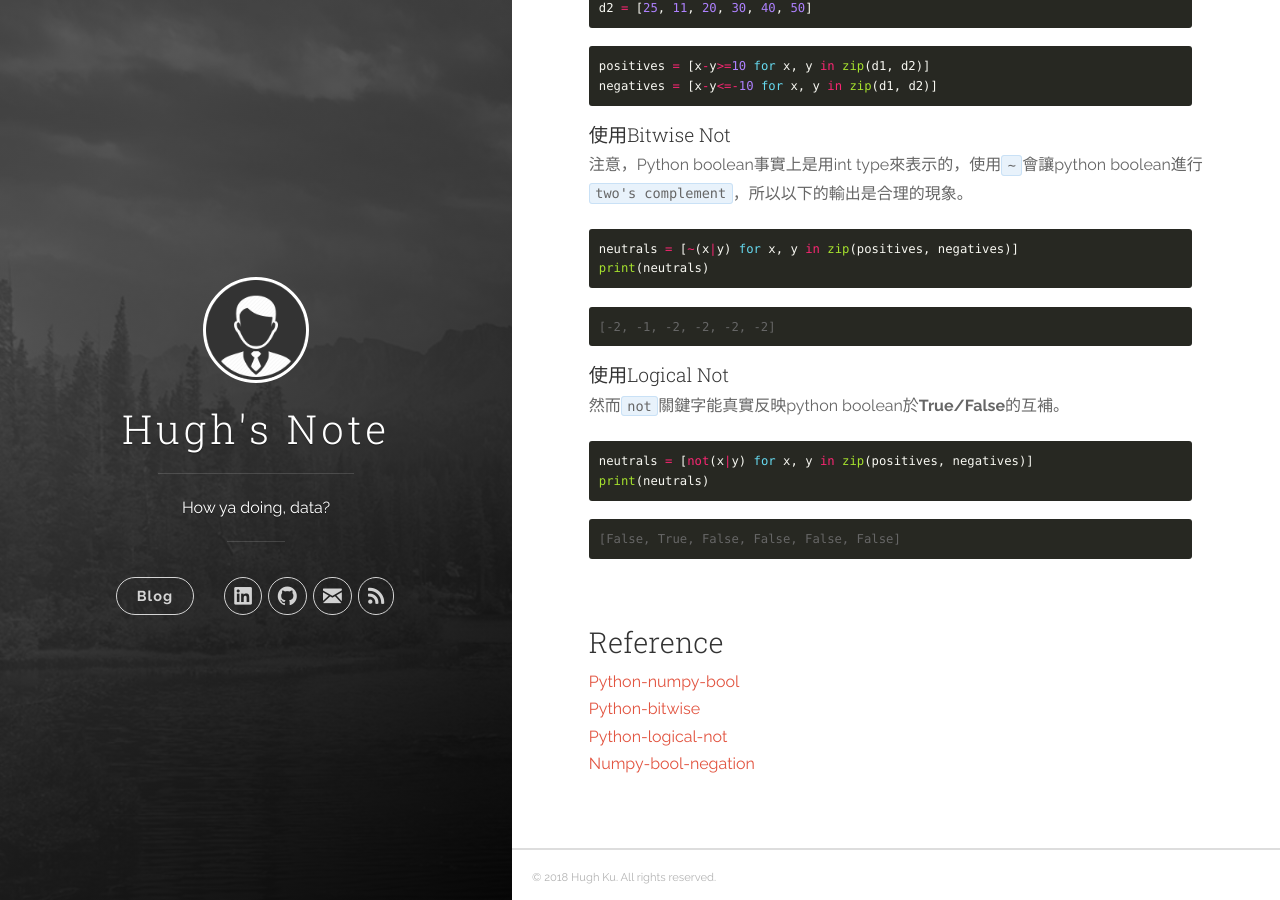
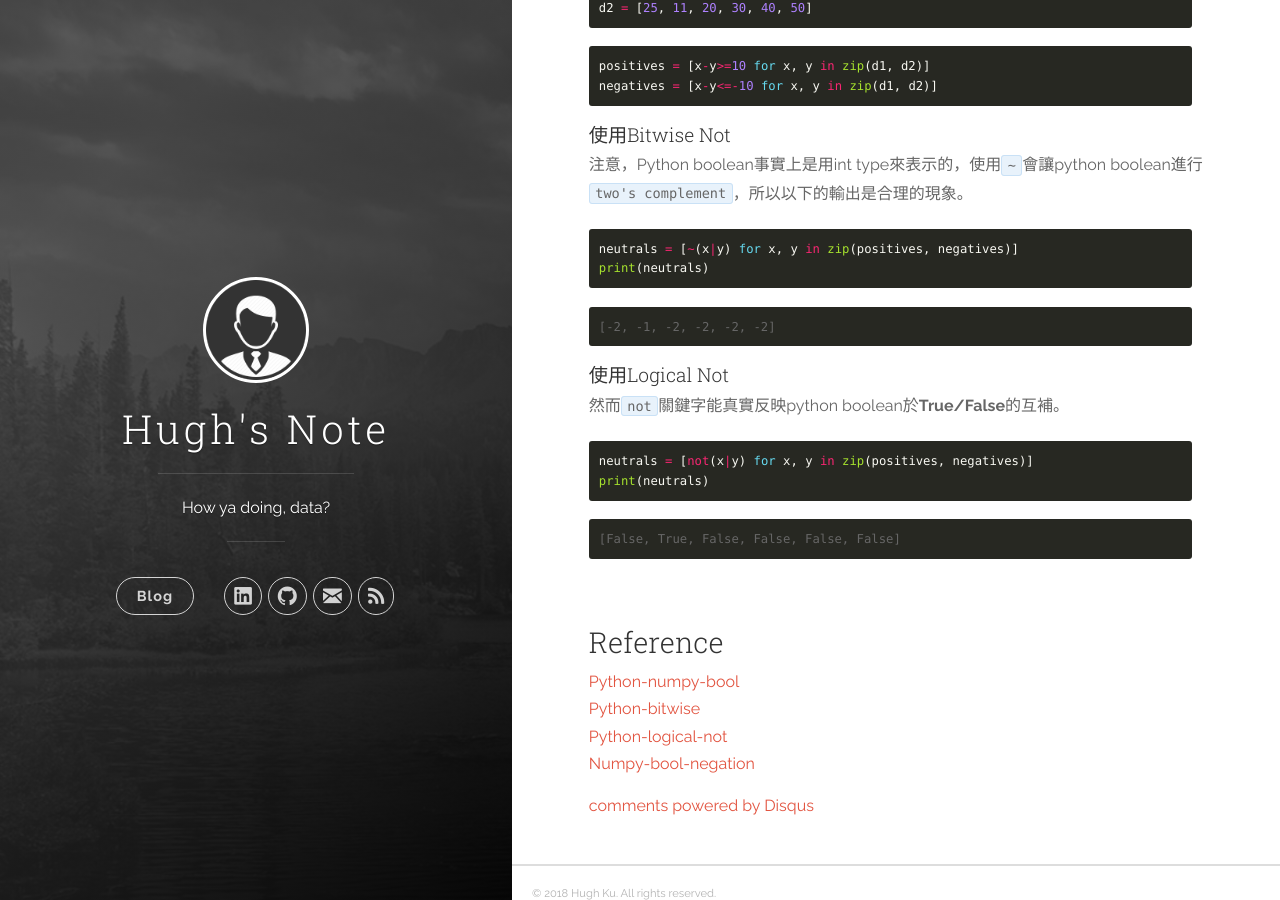
Before and after one commit to HughKu/HughKu.github.io, a Jekyll site: the page built from _posts/2018-02-08-logical-not-operation-in-Numpy.markdown, in a window 1280 px wide and 900 px high, scrolled down 1907 px. Built offline with Jekyll 4.4.1, drawn with Linux system fonts in a browser that asks for light colours; comment, search, counter and statistics services are not loaded; part of the change alters nothing that is shown.

Commit message:
Add Disqus Comment

```diff
--- a/_config.yml
+++ b/_config.yml
@@ -4,7 +4,7 @@ description: 'How ya doing, data?'
 url: 'https://HughKu.github.io/'
 baseurl: ''
 # google_analytics: 'UA-XXXXXX-X'
-# disqus_shortname: 'your-disqus-name'
+disqus_shortname: 'hughku'
 
 author:
   name: 'Hugh Ku'
```
